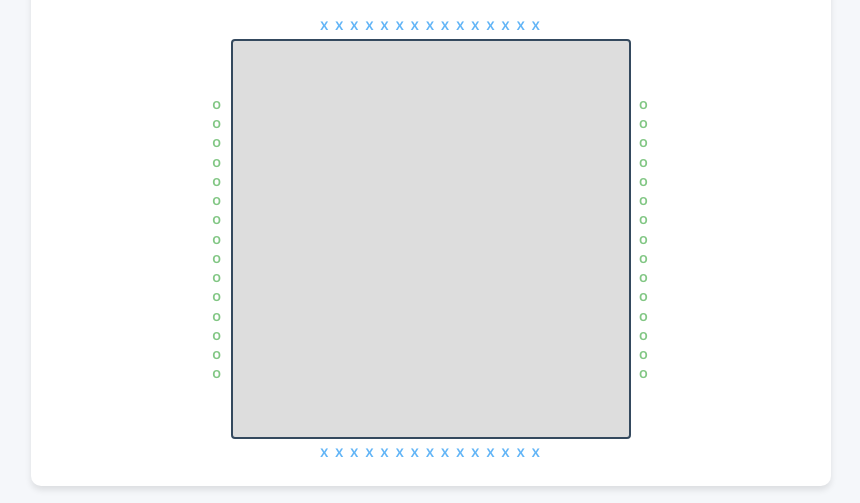
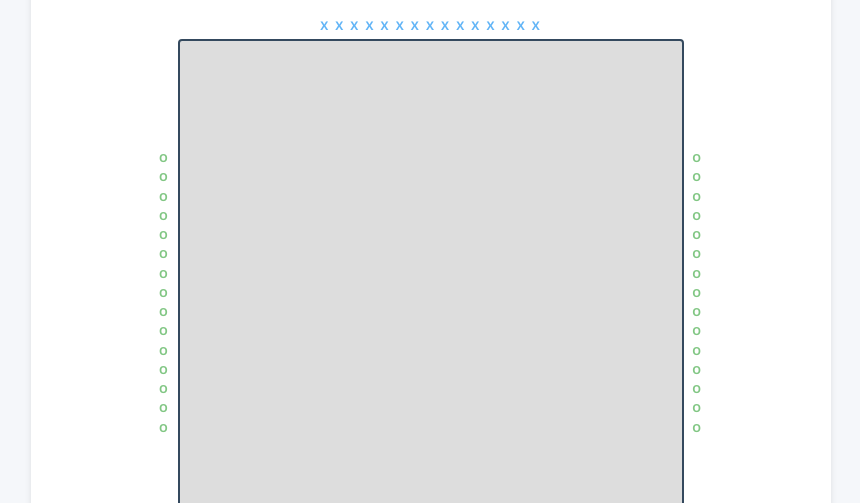
Before and after one commit to Utekhin/line_game, a website: page ai-vs-human.html in a window 1280 px wide. Shown: the part 260-763 px from the top of the page, without its empty margins (209-1069 px from the left). Drawn offline with Linux system fonts and the light colour scheme.

Commit message:
Fix board display in wrapper layout
Add explicit width constraints to board-wrapper CSS to prevent
flexbox collapse and ensure board renders properly.

Co-Authored-By: Claude Opus 4.5 <noreply@anthropic.com>

```diff
--- a/ai-vs-human.html
+++ b/ai-vs-human.html
@@ -556,27 +556,40 @@ button:disabled {
   display: flex;
   flex-direction: column;
   align-items: center;
+  width: 100%;
 }
 .board-with-sides {
   display: flex;
   align-items: center;
+  justify-content: center;
+  width: 100%;
+  max-width: min(80vw, 70vh);
 }
 .border-indicator {
   font-weight: bold;
   font-size: 12px;
   letter-spacing: 2px;
   opacity: 0.7;
+  flex-shrink: 0;
 }
 .top-border, .bottom-border {
   color: #2196F3;
   text-align: center;
   padding: 5px 0;
+  width: 100%;
+  max-width: min(80vw, 70vh);
 }
 .left-border, .right-border {
   color: #4CAF50;
   line-height: 1.75;
   padding: 0 8px;
   font-size: 11px;
+}
+/* Override board-container when inside wrapper */
+.board-with-sides .board-container {
+  flex: 1;
+  max-width: none;
+  width: auto;
 }
 </style>
 </head>
```
Also changed, not shown: human-vs-human.html (+9 -0 lines).
